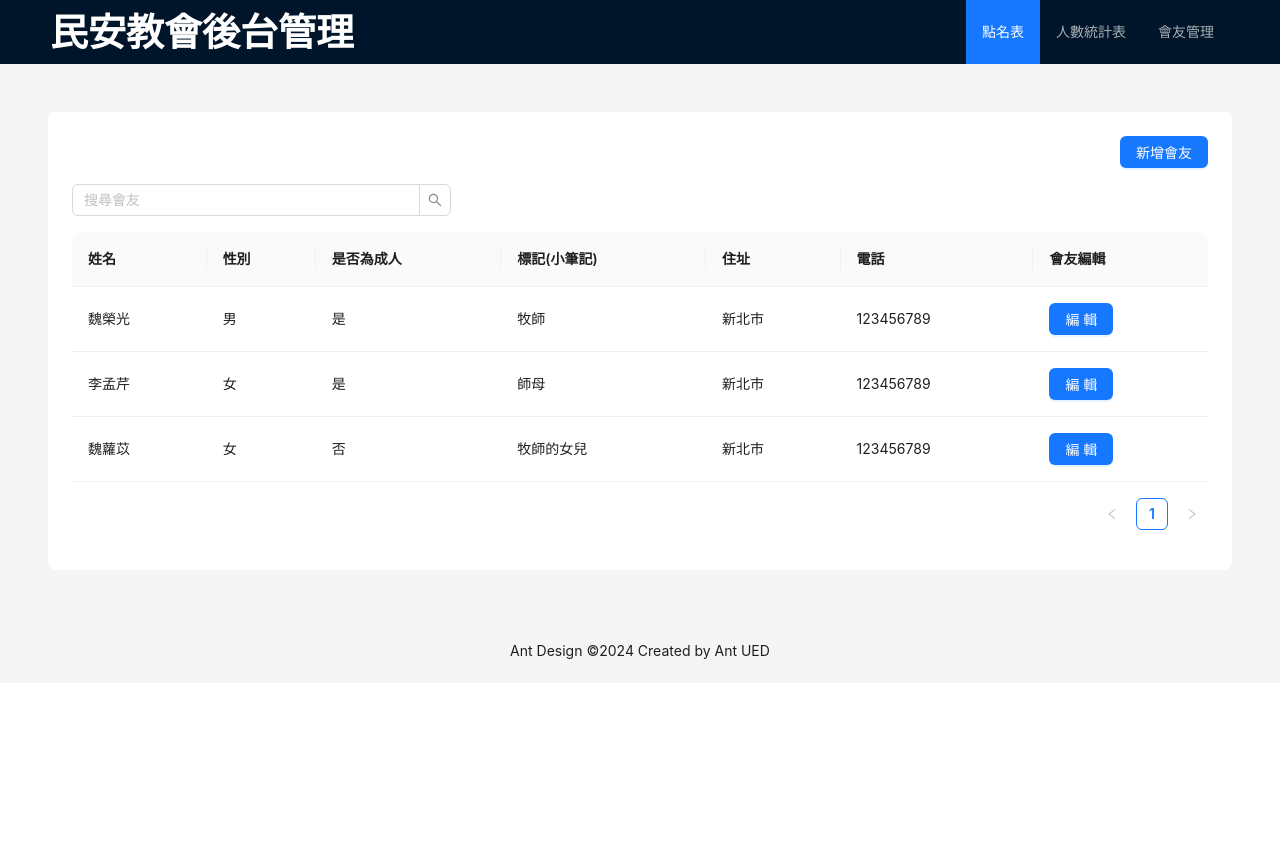
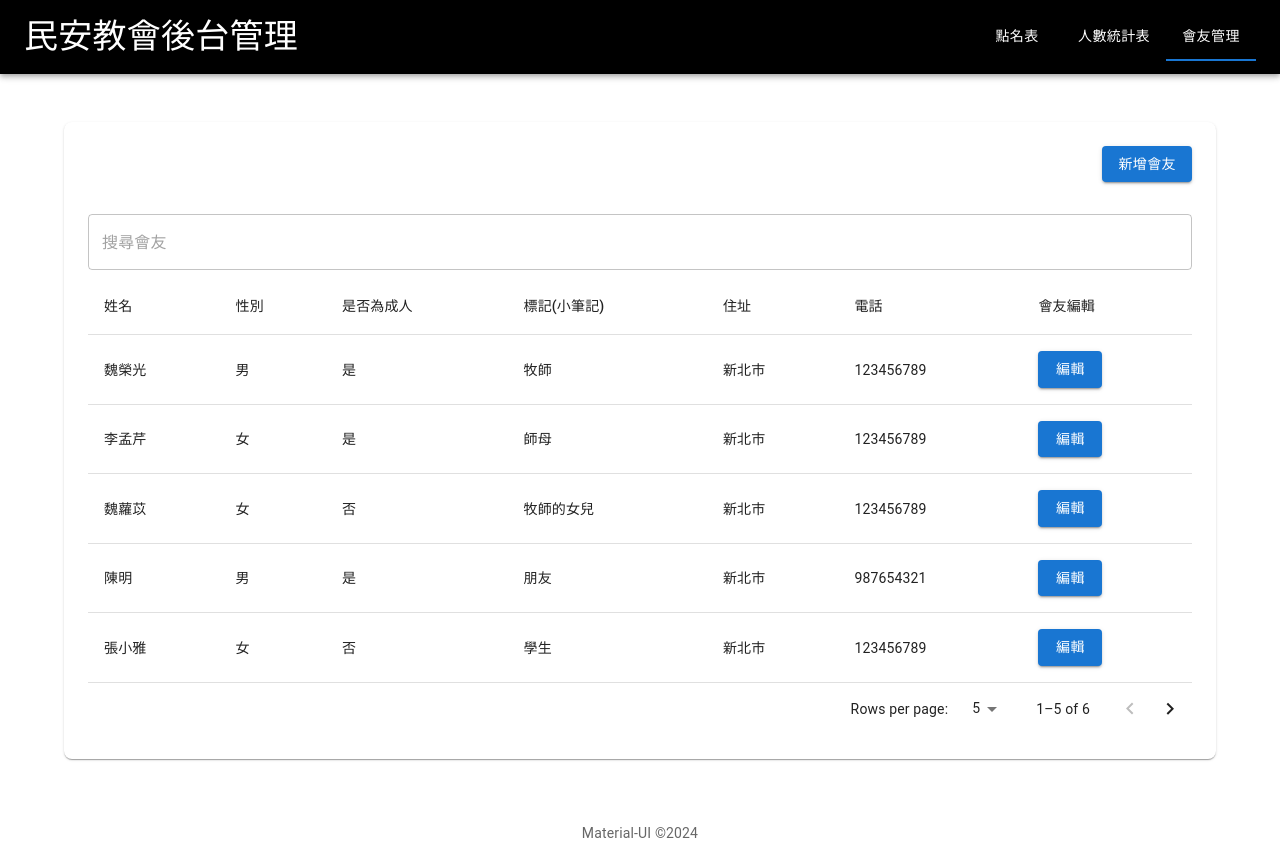
Before and after one commit to steven-oss/minaanChurch, a React (Create React App) app in the folder minan_rollcall/: page / in a window 1280 px wide. Before the commit the page ends 800 px from the top, so only its background shows below. Built offline with nearby package versions, Linux system fonts and the light colour scheme.

Commit message:
將ui library改為mui，目前只將layout改完、管理頁面只改了button跟table

```diff
--- a/minan_rollcall/package.json
+++ b/minan_rollcall/package.json
@@ -3,8 +3,11 @@
   "version": "0.1.0",
   "private": true,
   "dependencies": {
+    "@emotion/react": "^11.13.3",
+    "@emotion/styled": "^11.13.0",
     "@material-ui/core": "^4.12.4",
     "@material-ui/icons": "^4.11.3",
+    "@mui/material": "^6.1.1",
     "@testing-library/jest-dom": "^5.17.0",
     "@testing-library/react": "^13.4.0",
     "@testing-library/user-event": "^13.5.0",
@@ -42,6 +45,7 @@
     ]
   },
   "devDependencies": {
+    "@types/react": "^18.3.10",
     "@typescript-eslint/eslint-plugin": "^8.0.1",
     "@typescript-eslint/parser": "^8.0.1",
     "typescript": "^5.5.4"
--- a/minan_rollcall/src/components/layout/LayoutMenu.tsx
+++ b/minan_rollcall/src/components/layout/LayoutMenu.tsx
@@ -1,6 +1,7 @@
-import { Menu, MenuProps } from "antd";
 import React from "react";
 import { useNavigate, useLocation } from "react-router-dom";
+import { Tabs, Tab, AppBar, Box, Toolbar } from "@mui/material";
+import LayoutTypography from "./LayoutTypography.tsx";
 
 export default function LayoutMenu() {
     const navigate = useNavigate();
@@ -8,34 +9,29 @@ export default function LayoutMenu() {
 
     const labels = ['點名表', '人數統計表', '會友管理'];
 
-    const items1: MenuProps['items'] = labels.map((label, index) => ({
-        key: `${index + 1}`,
-        label,
-    }));
-
-    // Determine the default selected key based on the current path
-    const getDefaultSelectedKey = () => {
+    // Determine the default selected tab based on the current path
+    const getDefaultSelectedTab = () => {
         switch (location.pathname) {
             case '/RollCallListSelectScreen':
-                return '1';
-            case '/attendance-statistics': // Update with the correct path
-                return '2';
+                return 0;
+            case '/attendance-statistics':
+                return 1;
             case '/MemberManagement':
-                return '3';
+                return 2;
             default:
-                return '1'; // Default to the first item or whatever you prefer
+                return 2; // Default to the first item
         }
     };
 
-    const handleMenuClick = (key: string) => {
-        switch (key) {
-            case '1':
+    const handleTabChange = (_event: React.SyntheticEvent, newValue: number) => {
+        switch (newValue) {
+            case 0:
                 navigate('/RollCallListSelectScreen');
                 break;
-            case '2':
-                navigate('/attendance-statistics'); // Adjust the path as needed
+            case 1:
+                navigate('/attendance-statistics');
                 break;
-            case '3':
+            case 2:
                 navigate('/MemberManagement');
                 break;
             default:
@@ -44,13 +40,21 @@ export default function LayoutMenu() {
     };
 
     return (
-        <Menu
-            theme="dark"
-            mode="horizontal"
-            defaultSelectedKeys={[getDefaultSelectedKey()]} // Use dynamic selected key
-            items={items1}
-            onClick={({ key }) => handleMenuClick(key)} // Handle menu item click
-            style={{ flex: 1, minWidth: 0, justifyContent: 'flex-end' }}
-        />
+        <AppBar position="static" sx={{ backgroundColor: '#000000' }}>
+            <Toolbar sx={{ display: 'flex', justifyContent: 'space-between' }}>
+                <LayoutTypography text={"民安教會後台管理"} variant={"h4"} sx={{ color: '#ffffff', margin: '16px 0' }}/>
+                <Box>
+                    <Tabs
+                        sx={{color:"#ffffff"}}
+                        value={getDefaultSelectedTab()} // Use dynamic selected tab
+                        onChange={handleTabChange} // Handle tab change
+                    >
+                        {labels.map((label, index) => (
+                            <Tab key={index} label={label} sx={{ color: "#ffffff", '&.Mui-selected': { color: '#ffffff' }, '&.Mui-focusVisible': { outline: 'none' } }} />
+                        ))}
+                    </Tabs>
+                </Box>
+            </Toolbar>
+        </AppBar>
     );
 }
--- a/minan_rollcall/src/components/layout/LayoutTypography.tsx
+++ b/minan_rollcall/src/components/layout/LayoutTypography.tsx
@@ -1,13 +1,23 @@
-import { Typography } from "antd";
 import React from "react";
+import { Typography } from "@mui/material";
 
-const { Title } = Typography;
-
-
-export default function LayoutTypography() {
-    return(
+interface Props{
+    text:string;
+    variant:"h4"| "body2";
+    sx?:any;
+    color?:string;
+}
+export default function LayoutTypography(props:Props) {
+    const {text,variant,sx,color} = props;
+    return (
         <Typography>
-            <Title style={{color:'#ffffff',margin:'16px 0'}}>民安教會後台管理</Title>
+            <Typography
+                variant={variant} // Equivalent to AntD's Title
+                sx={sx}
+                color={color}
+            >
+                {text}
+            </Typography>
         </Typography>
     );
 }
--- a/minan_rollcall/src/components/memberManagement/MemberManagementButton.tsx
+++ b/minan_rollcall/src/components/memberManagement/MemberManagementButton.tsx
@@ -1,13 +1,16 @@
-import { Button } from "antd";
-import React, { useState } from "react";
+import { Button } from "@mui/material";
+import React from "react";
 
-interface Props{
-    actionName:string;
-    onClick:()=>void;
+interface Props {
+    actionName: string;
+    onClick: () => void;
 }
-export default function MemberManagementButton(props:Props){
-    const {actionName,onClick} = props;
-    return(
-        <Button type="primary" onClick={onClick}>{actionName}</Button>
-    )
+
+export default function MemberManagementButton(props: Props) {
+    const { actionName, onClick } = props;
+    return (
+        <Button variant="contained" color="primary" onClick={onClick}>
+            {actionName}
+        </Button>
+    );
 }
--- a/minan_rollcall/src/components/memberManagement/MemberManagementTable.tsx
+++ b/minan_rollcall/src/components/memberManagement/MemberManagementTable.tsx
@@ -1,6 +1,5 @@
 import React, { useState } from 'react';
-import { Col, Row, Table, Input } from 'antd';
-import type { TableProps } from 'antd';
+import { Table, TableHead, TableBody, TableRow, TableCell, TextField, Box, TablePagination } from '@mui/material';
 import MemberManagementButton from './MemberManagementButton.tsx';
 
 interface DataType {
@@ -13,6 +12,12 @@ interface DataType {
   phone: string;
 }
 
+interface Column {
+  title: string;
+  dataIndex?: keyof DataType; // 使用 keyof DataType 確保 dataIndex 是有效的屬性
+  render?: (record: DataType) => React.ReactNode; // render 函數，只接受 record 作為參數
+}
+
 interface Props {
   onEditButton: (key: number) => void;
 }
@@ -21,49 +26,8 @@ export default function MemberManagementTable(props: Props) {
   const { onEditButton } = props;
   const [searchText, setSearchText] = useState(''); // 存儲搜尋文字
   const [filteredData, setFilteredData] = useState<DataType[]>([]); // 存儲篩選後的數據
-
-  // 表格的列定義
-  const columns: TableProps<DataType>['columns'] = [
-    {
-      title: '姓名',
-      dataIndex: 'name',
-      key: 'name',
-    },
-    {
-      title: '性別',
-      dataIndex: 'sex',
-      key: 'sex',
-    },
-    {
-      title: '是否為成人',
-      dataIndex: 'isAdult',
-      key: 'isAdult',
-      render: (isAdult: boolean) => (isAdult ? '是' : '否'),
-    },
-    {
-      title: '標記(小筆記)',
-      dataIndex: 'notes',
-      key: 'notes',
-    },
-    {
-      title: '住址',
-      dataIndex: 'address',
-      key: 'address',
-    },
-    {
-      title: '電話',
-      dataIndex: 'phone',
-      key: 'phone',
-    },
-    {
-      title: '會友編輯',
-      dataIndex: 'Action',
-      key: 'action',
-      render: (_, record) => (
-        <MemberManagementButton actionName='編輯' onClick={() => onEditButton(record.key)} />
-      ),
-    },
-  ];
+  const [page, setPage] = useState(0); // 當前頁碼
+  const [rowsPerPage, setRowsPerPage] = useState(5); // 每頁顯示的行數
 
   // 原始數據
   const data: DataType[] = [
@@ -94,6 +58,53 @@ export default function MemberManagementTable(props: Props) {
       address: '新北市',
       phone: '123456789',
     },
+    // 更多數據
+    {
+      key: 4,
+      name: '陳明',
+      sex: '男',
+      isAdult: true,
+      notes: '朋友',
+      address: '新北市',
+      phone: '987654321',
+    },
+    {
+      key: 5,
+      name: '張小雅',
+      sex: '女',
+      isAdult: false,
+      notes: '學生',
+      address: '新北市',
+      phone: '123456789',
+    },
+    {
+      key: 6,
+      name: '王大明',
+      sex: '男',
+      isAdult: true,
+      notes: '同事',
+      address: '新北市',
+      phone: '123456789',
+    },
+  ];
+
+  // 表格的列定義
+  const columns: Column[] = [
+    { title: '姓名', dataIndex: 'name' },
+    { title: '性別', dataIndex: 'sex' },
+    {
+      title: '是否為成人',
+      render: (record: DataType) => (record.isAdult ? '是' : '否')
+    },
+    { title: '標記(小筆記)', dataIndex: 'notes' },
+    { title: '住址', dataIndex: 'address' },
+    { title: '電話', dataIndex: 'phone' },
+    {
+      title: '會友編輯',
+      render: (record: DataType) => (
+        <MemberManagementButton actionName="編輯" onClick={() => onEditButton(record.key)} />
+      )
+    },
   ];
 
   // 當輸入框改變時觸發的函數
@@ -108,21 +119,63 @@ export default function MemberManagementTable(props: Props) {
     setFilteredData(filtered); // 更新篩選後的數據
   };
 
+  // 分頁變更處理
+  const handleChangePage = (event: unknown, newPage: number) => {
+    setPage(newPage);
+  };
+
+  // 行數變更處理
+  const handleChangeRowsPerPage = (event: React.ChangeEvent<HTMLInputElement>) => {
+    setRowsPerPage(parseInt(event.target.value, 10));
+    setPage(0); // 重置頁碼
+  };
+
+  // 計算要顯示的數據
+  const currentData = searchText ? filteredData : data;
+  const paginatedData = currentData.slice(page * rowsPerPage, page * rowsPerPage + rowsPerPage);
+
   return (
-    <div>
+    <Box>
       {/* 搜索框 */}
-      <Row style={{ marginBottom: 16 }}>
-        <Col span={8}>
-          <Input.Search
-            placeholder="搜尋會友"
-            onSearch={handleSearch}
-            onChange={(e) => handleSearch(e.target.value)} // 即時更新
-            allowClear
-          />
-        </Col>
-      </Row>
+      <TextField
+        variant="outlined"
+        placeholder="搜尋會友"
+        onChange={(e) => handleSearch(e.target.value)} // 即時更新
+        value={searchText}
+        fullWidth
+        margin="normal"
+      />
       {/* 表格 */}
-      <Table columns={columns} dataSource={searchText ? filteredData : data} />
-    </div>
+      <Table>
+        <TableHead>
+          <TableRow>
+            {columns.map((column, index) => (
+              <TableCell key={index}>{column.title}</TableCell>
+            ))}
+          </TableRow>
+        </TableHead>
+        <TableBody>
+          {paginatedData.map((record) => (
+            <TableRow key={record.key}>
+              {columns.map((column, index) => (
+                <TableCell key={index}>
+                  {column.render ? column.render(record) : record[column.dataIndex!]}
+                </TableCell>
+              ))}
+            </TableRow>
+          ))}
+        </TableBody>
+      </Table>
+      {/* 分頁組件 */}
+      <TablePagination
+        rowsPerPageOptions={[5, 10, 25]}
+        component="div"
+        count={currentData.length} // 總行數
+        rowsPerPage={rowsPerPage} // 每頁顯示的行數
+        page={page} // 當前頁碼
+        onPageChange={handleChangePage} // 當前頁碼改變的處理函數
+        onRowsPerPageChange={handleChangeRowsPerPage} // 每頁行數改變的處理函數
+      />
+    </Box>
   );
 }
--- a/minan_rollcall/src/pages/layout/index.tsx
+++ b/minan_rollcall/src/pages/layout/index.tsx
@@ -1,40 +1,44 @@
 import React from 'react';
-import { Layout, theme } from 'antd';
+import { AppBar, Toolbar, Container, Box, Typography } from '@mui/material';
 import LayoutTypography from '../../components/layout/LayoutTypography.tsx';
 import LayoutMenu from '../../components/layout/LayoutMenu.tsx';
 
-interface Props{
+interface Props {
   children: React.ReactNode;
 }
-const { Header, Content, Footer } = Layout;
 
-const Apps = ({children}:Props) => {
-  const {
-    token: { colorBgContainer, borderRadiusLG },
-  } = theme.useToken();
+const Apps = ({ children }: Props) => {
+  return (
+    <>
+      <LayoutMenu />
 
-  return (
-    <Layout>
-      <Header style={{ display: 'flex', alignItems: 'center' }}>
-        <LayoutTypography/>
-        <LayoutMenu/>
-      </Header>
-      <Content style={{ margin: '48px 0',padding: '0 48px' }}>
-        <div
-          style={{
-            background: colorBgContainer,
+      {/* Content Section */}
+      <Container sx={{ marginTop: 6, marginBottom: 6 }}>
+        <Box
+          sx={{
+            backgroundColor: 'background.paper', // MUI color system
             minHeight: 280,
-            padding: 24,
-            borderRadius: borderRadiusLG,
+            padding: 3,
+            borderRadius: 2,
+            boxShadow: 1, // Optional for a slight shadow effect
           }}
         >
           {children}
-        </div>
-      </Content>
-      <Footer style={{ textAlign: 'center' }}>
-        Ant Design ©{new Date().getFullYear()} Created by Ant UED
-      </Footer>
-    </Layout>
+        </Box>
+      </Container>
+
+      {/* Footer */}
+      <Box
+        component="footer"
+        sx={{
+          textAlign: 'center',
+          padding: 2,
+          backgroundColor: 'background.default',
+        }}
+      >
+        <LayoutTypography color={"text.secondary"} variant={"body2"} text={`Material-UI ©${new Date().getFullYear()}`}/>
+      </Box>
+    </>
   );
 };
 
```
